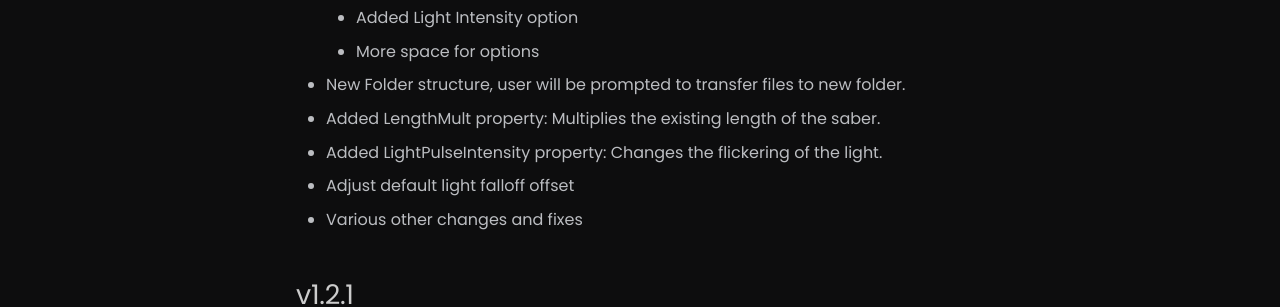
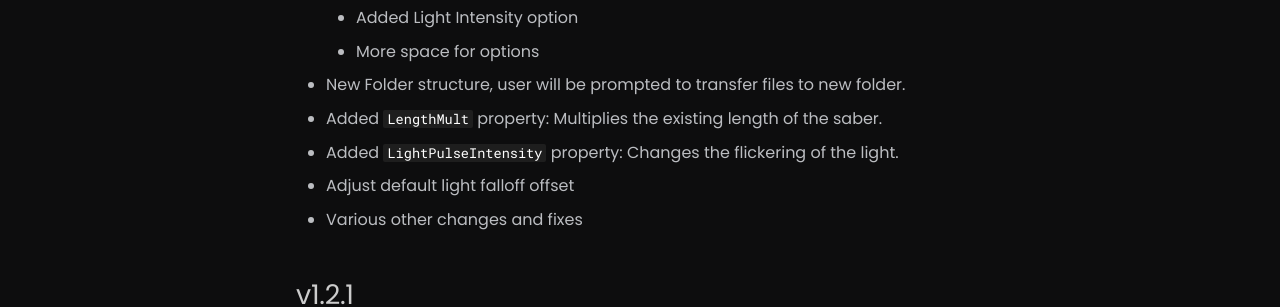
Before and after one commit to Dyvinia/BetterSabersDocs, an MkDocs documentation site: the page built from docs/Changelog.md, in a window 1280 px wide and 1242 px high. Shown: the part 300-607 px from the top of the window. Built offline with MkDocs 1.6.1 and Material for MkDocs 9.7.7, drawn with Linux system fonts in a browser that asks for light colours.

Commit message:
update chanhgelog

```diff
--- a/docs/Changelog.md
+++ b/docs/Changelog.md
@@ -6,8 +6,8 @@
     - Added Light Intensity option
     - More space for options
 - New Folder structure, user will be prompted to transfer files to new folder.
-- Added LengthMult property: Multiplies the existing length of the saber.
-- Added LightPulseIntensity property: Changes the flickering of the light.
+- Added `LengthMult` property: Multiplies the existing length of the saber.
+- Added `LightPulseIntensity` property: Changes the flickering of the light.
 - Adjust default light falloff offset
 - Various other changes and fixes
 
```
